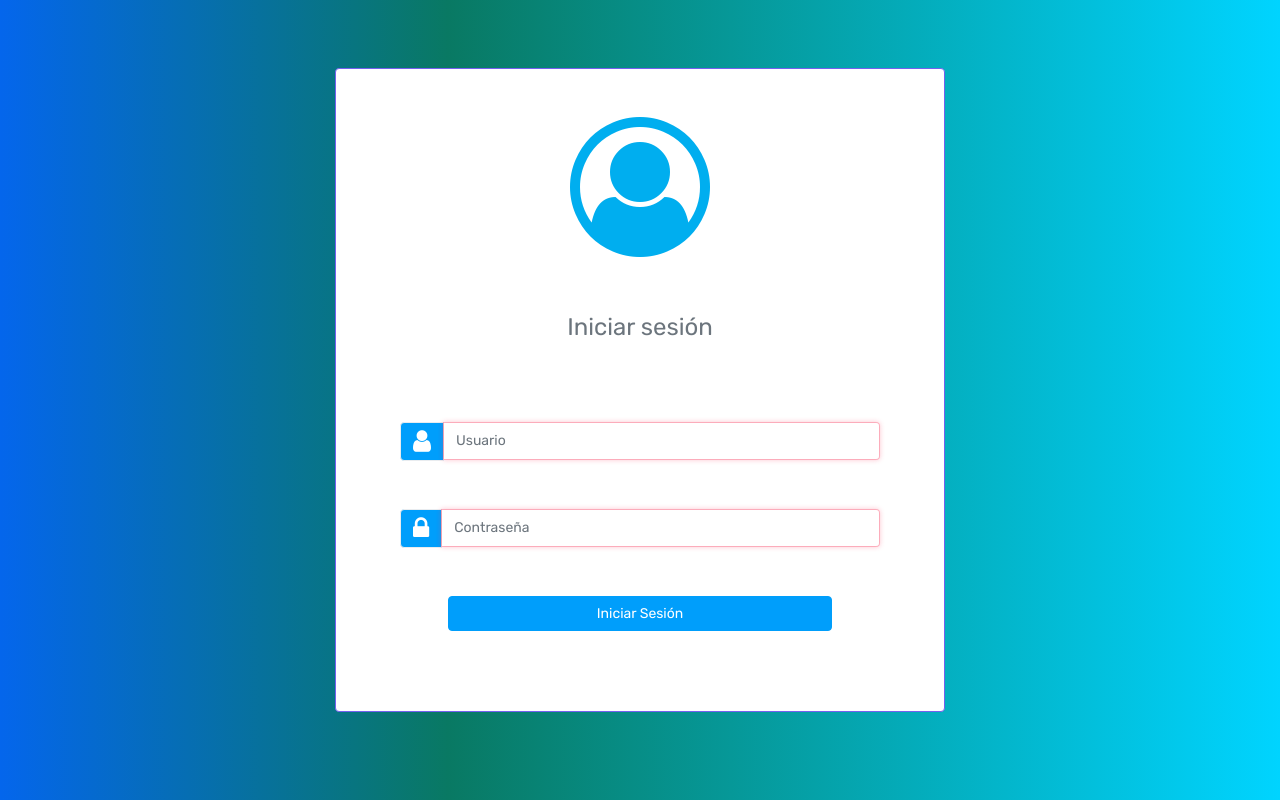
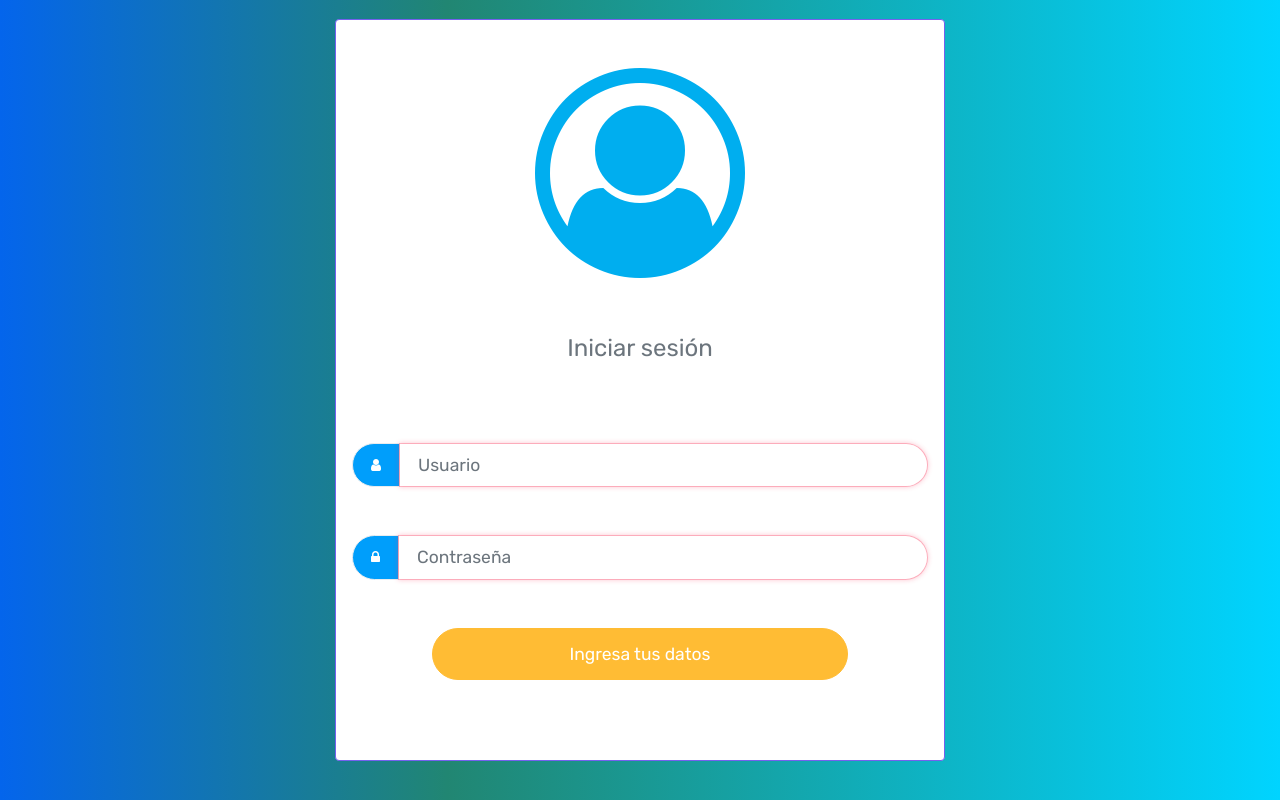
Before and after one commit to sigfrdgom/dental_clinic_cms, a CodeIgniter app: page /dental_clinic_cms/ in a window 1280 px wide. Run offline with CodeIgniter, Linux system fonts and the light colour scheme.

Commit message:
minimos cambios

```diff
--- a/application/views/login/login.php
+++ b/application/views/login/login.php
@@ -6,39 +6,40 @@
 
 <div class="container-fluid h-100">
     <div class="row align-items-center h-100">
-        <div class="col-12 col-sm-10 col-md-10 col-lg-6 col-xl-4 mx-auto ">
+        <div class="col-12 col-sm-10 col-md-10 col-lg-6 col-xl-6 mx-auto ">
             <div class="text-center bg-white border border-primary rounded">
 
-                <div class="py-5">
-                    <i class="fa fa-user-circle-o" style="font-size:10em; color: #00aeef"></i>
+                <div class="py-5 pt-xl-4 pb-xl-2">
+                    <i class="fa fa-user-circle-o login_img"></i>
                 </div>
 
                 <div class="pt-2">
                     <h3>Iniciar sesión</h3>
                 </div>
 
-                <div class="pb-5 pt-3 my-3 px-3">
+                <div class="pb-5 pt-3 my-3 px-0 mt-xl-0 pt-xl-0 pb-xl-2 ">
                     <form class="login100-form validate-form"  id="formu" method="POST" action="<?= base_url('usuario_controller/loginUp')?>" >
-                        <div class="mx-5 my-5">
-                            <div class="input-group validate-input" data-validate = "Ingrese usuario">
+
+                        <div class="mx-3 my-5 my-xl-4">
+                            <div class="input-group" data-validate = "Ingrese usuario">
                                 <div class="input-group-prepend">
-                                    <div class="input-group-text bg-info"><i class="fa fa-user text-white" style="font-size:1.8em;"></i></div>
+                                    <div class="input-group-text bg-info btn-rounded "><i class="fa fa-user text-white login_icon" ></i></div>
                                 </div>
-                                <input type="text" name="usuario" id="usuario" class="form-control vlogin"  pattern='[a-zA-z0-9]{1,14}.[a-zA-Z0-9]{1,14}' placeholder="Usuario" required>
+                                <input type="text" name="usuario" id="usuario" class="login_input form-control form-control-lg vlogin btn-rounded"  pattern='[a-zA-z0-9]{1,14}.[a-zA-Z0-9]{1,14}' placeholder="Usuario" required>
                             </div>
                         </div>
 
-                        <div class="mx-5 my-5">
+                        <div class="mx-3 my-5 my-xl-4">
                             <div class="input-group validate-input" >
                                 <div class="input-group-prepend">
-                                    <div class="input-group-text bg-info"><i class="fa fa-lock text-white" style="font-size:1.8em;"></i></div>
+                                    <div class="input-group-text bg-info btn-rounded"><i class="fa fa-lock text-white login_icon" ></i></div>
                                 </div>
-                                <input type="password" class="form-control vlogin" name="pass" id="pass" placeholder="Contraseña" required data-validate = "La contraseña es requerida">
+                                <input type="password" class="login_input form-control form-control-lg vlogin btn-rounded" name="pass" id="pass" placeholder="Contraseña" required data-validate = "La contraseña es requerida">
                             </div>
                         </div>
 
-                        <div class=" mx-5 px-5 mb-3 mt-4 text-center">
-                            <input class="btn btn-info btn-block" type="submit" value="Iniciar Sesión" name="validando">
+                        <div class="mx-5 px-5 mb-3 mt-4 text-center">
+                            <input class="btn btn-success btn-block btn-lg login_btn btn-rounded" id="boton" type="submit" value="Iniciar Sesión" name="validando">
                         </div>
                     </form>
                 </div>
@@ -48,4 +49,5 @@
     </div>
 </div>
 
+<script src="<?= base_url('assets/js/login.js')?>"></script>
 </body>
--- a/assets/css/clidesa.css
+++ b/assets/css/clidesa.css
@@ -33,7 +33,7 @@
 
 .bg-login{
     background: rgb(4,102,236);
-    background: linear-gradient(90deg, rgba(4,102,236,1) 0%, rgba(9,121,99,1) 35%, rgba(0,212,255,1) 100%);
+    background: linear-gradient(90deg, rgba(4, 101, 236, 1) 0%, rgba(9,121,99,0.9) 35%, rgba(0,212,255,1) 100%);
 }
 
 .vlogin:invalid {
@@ -45,3 +45,30 @@
     border: 1px solid #36bea593;
     box-shadow: 0 0 5px #36bea593;
 }
+
+
+
+  /* On screens that are 992px or less, set the background color to blue */
+  @media screen and (min-width: 600px) and (max-width: 992px) {
+    .login_input{
+        font-size: 2.5em;
+    }
+
+    .login_icon{
+        font-size: 3em;
+    }
+
+    .login_btn{
+        font-size: 2.5em;
+    }
+
+    .login_img{
+        font-size: 15em;
+        color: #00aeef;
+    }
+  }
+
+  .login_img{
+    color: #00aeef;
+    font-size: 15em;
+    }
--- /dev/null
+++ b/assets/js/login.js
@@ -0,0 +1,23 @@
+document.getElementById('usuario').addEventListener('input', valBoton)
+document.getElementById('pass').addEventListener('input', valBoton)
+
+var boton =document.getElementById('boton')
+// boton.style.display = 'none'
+boton.className="btn btn-warning btn-block btn-lg login_btn btn-rounded"
+boton.value="Ingresa tus datos"
+
+function valBoton() {
+    var user=document.getElementById('usuario')
+    var pass=document.getElementById('pass')
+
+
+		if (user.checkValidity() && pass.checkValidity()){
+            // boton.style.display = 'block'
+            boton.className="btn btn-success btn-block btn-lg login_btn btn-rounded"
+            boton.value="Iniciar Sesión"
+        }else{
+            // boton.style.display = 'none'
+            boton.className="btn btn-warning btn-block btn-lg login_btn btn-rounded"
+            boton.value="Ingresa tus datos"
+        }
+}
```
